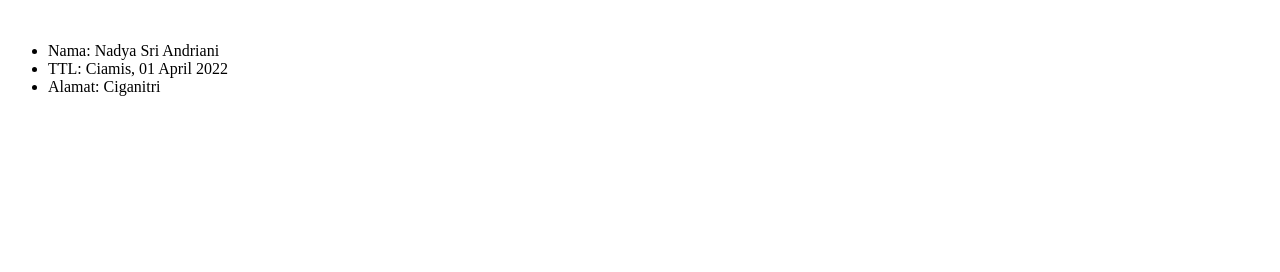
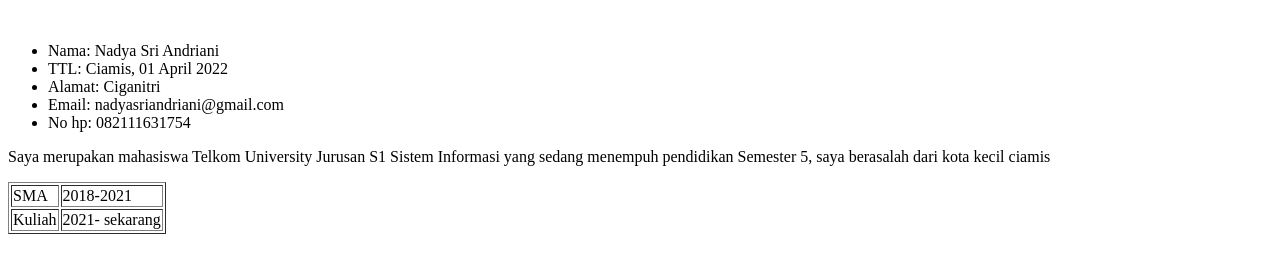
Before and after one commit to nadyasri/wad_project1, a plain HTML site: page index.html in a window 1280 px wide. Drawn offline with Linux system fonts and the light colour scheme.

Commit message:
Update index.html

```diff
--- a/index.html
+++ b/index.html
@@ -15,11 +15,34 @@
         <li>
             Alamat: Ciganitri
         </li>
+        <li>
+            Email: nadyasriandriani@gmail.com
+        </li>
+        <li>
+            No hp: 082111631754
+        </li>
     </ul>
-    <table>
+    <P>
+        Saya merupakan mahasiswa Telkom University Jurusan S1 Sistem Informasi yang sedang menempuh pendidikan Semester 5, saya berasalah dari kota kecil ciamis
+    </P>
+    <table border="1">
         <tr>
-
+            <td>
+             SMA
+            </td>
+            <td>
+                2018-2021
+            </td>
+        </tr>
+        <tr>
+            <td>
+                Kuliah
+            </td>
+            <td>
+                2021- sekarang
+            </td>
         </tr>
     </table>
+
 </body>
 </html>
```
